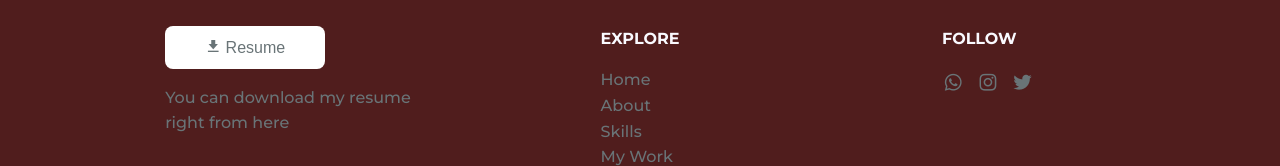
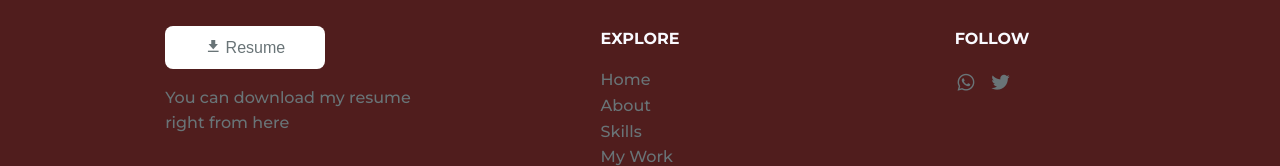
Before and after one commit to imakhilesh/Potfolio-Website, a plain HTML site: page index.html in a window 1280 px wide. Shown: the part 3540-3706 px from the top of the page. Drawn offline with nearby package versions, Linux system fonts and the light colour scheme.

Commit message:
Update index.html

```diff
--- a/index.html
+++ b/index.html
@@ -257,7 +257,7 @@
                 <div class="footer__data">
                     <h2 class="footer__title">FOLLOW</h2>
                     <a href="#contact" class="footer__social"><i class='bx bxl-whatsapp'></i></a>
-                    <a href="https://www.instagram.com/iam_.akshat/"target="_blank" class="footer__social"><i class='bx bxl-instagram' ></i></a>
+                    <!--<a href="https://www.instagram.com/iam_.akshat/"target="_blank" class="footer__social"><i class='bx bxl-instagram' ></i></a>-->
                     <a href="https://twitter.com/i_mshaurya" target="_blank" class="footer__social"><i class='bx bxl-twitter' ></i></a>
                 </div>
 
```
